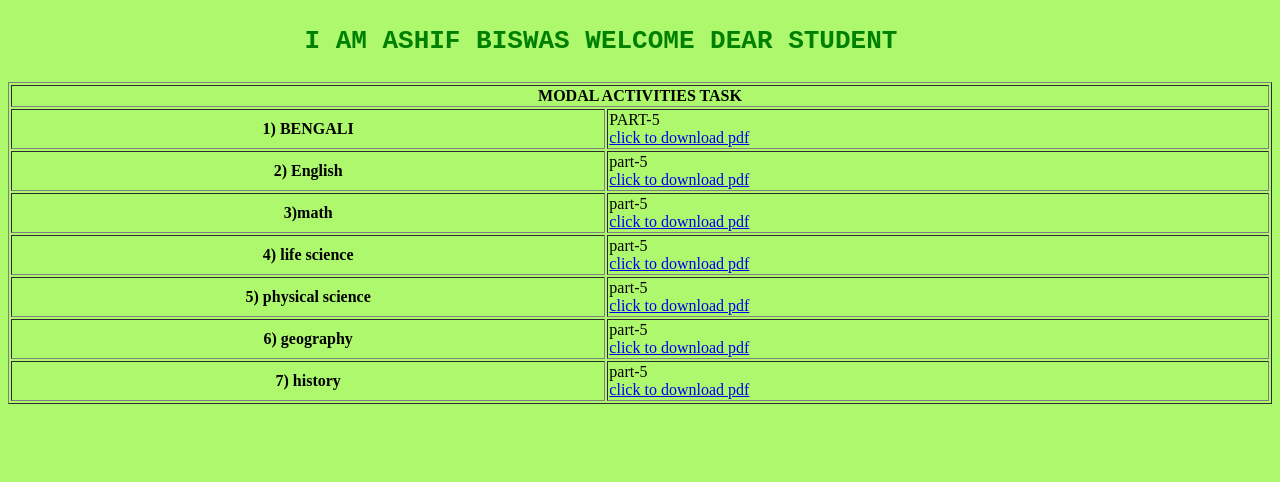
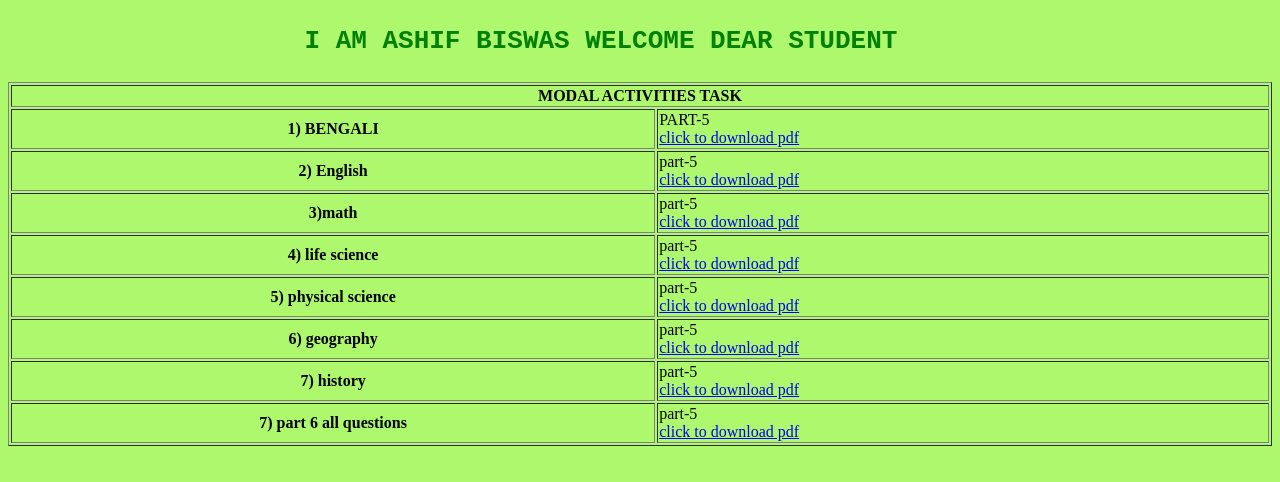
Before and after one commit to Abgaming123/ashifmodalactivititask, a plain HTML site: page index.html in a window 1280 px wide. Drawn offline with Linux system fonts and the light colour scheme.

Commit message:
Update index.html

```diff
--- a/index.html
+++ b/index.html
@@ -39,7 +39,8 @@
      <td>part-5<br><a href="https://drive.google.com/file/d/1UQqYeMeKKy3qjMBguC4i_Y5coDYp3MOX/view?usp=drivesdk"> click to download pdf </a></td></tr>
      <th>7) history</th>
      <td>part-5<br><a href="https://drive.google.com/file/d/1U4dH7HXJFld-r2lYk_l0uN_F8n9Bcu38/view?usp=drivesdk"> click to download pdf </a></td></tr>
-
+  <th>7) part 6 all questions</th>
+     <td>part-5<br><a href="https://drive.google.com/file/d/1Wix67ddJYB0lT48rUVK_RtMbsg8xIfPU/view?usp=drivesdk"> click to download pdf </a></td></tr>
 
 </body>
 </html>
```
